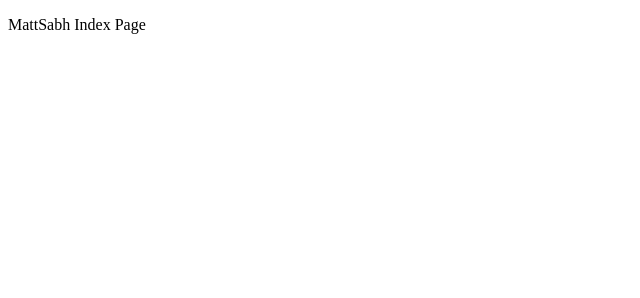
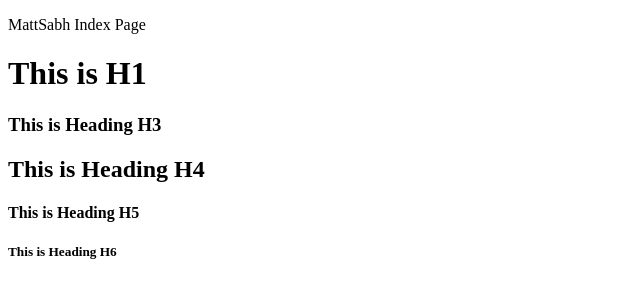
Before and after one commit to X20M29ABD/mattsabh.github.io, a plain HTML site: page index.html in a window 1280 px wide. Shown: the whole page, without its empty margins (0-640 px from the left). Drawn offline with Linux system fonts and the light colour scheme.

Commit message:
Headings Updates in Index Page
Headings Updates in Index Page

```diff
--- a/index.html
+++ b/index.html
@@ -8,5 +8,11 @@
 </head>
 <body>
     <p>MattSabh Index Page</p>
+    <h1>This is H1</h1>
+    <h3>This is Heading H3</h3>
+    <h2>This is Heading H4</h2>
+    <h4>This is Heading H5<h5></h5></h4>
+    <h5>This is Heading H6</h5>
+
 </body>
 </html>
```
